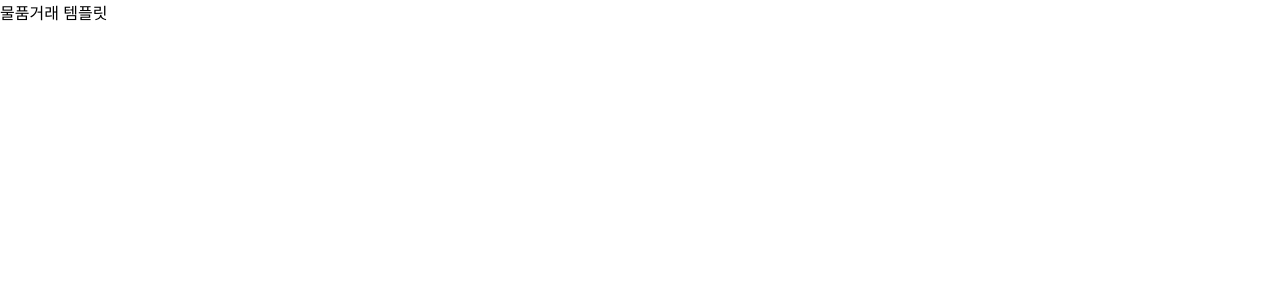
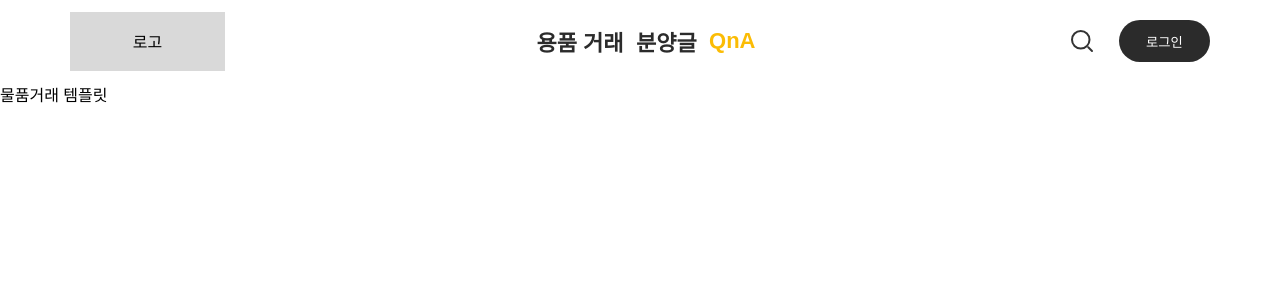
Before and after one commit to petpat-co/petpat-co-front, a React (Create React App) app: page /trade in a window 1280 px wide. Shown: the top 300 px of the page. Built offline with nearby package versions, Linux system fonts and the light colour scheme.

Commit message:
enhancement #1 헤더 생성 및 component 폴더명 components로 수정

```diff
--- a/src/Root.tsx
+++ b/src/Root.tsx
@@ -1,15 +1,19 @@
 import { Route, Routes } from "react-router-dom";
+import Header from "./components/shared/Header";
 import GoodsTrade from "./pages/GoodsTrade";
 import MainHome from "./pages/MainHome";
 import ReHoming from "./pages/ReHoming";
 
 const Root = () => {
   return (
-    <Routes>
-      <Route path="/" element={<MainHome />} />
-      <Route path="/rehome" element={<ReHoming />} />
-      <Route path="/trade" element={<GoodsTrade />} />
-    </Routes>
+    <>
+      <Header />
+      <Routes>
+        <Route path="/" element={<MainHome />} />
+        <Route path="/rehome" element={<ReHoming />} />
+        <Route path="/trade" element={<GoodsTrade />} />
+      </Routes>
+    </>
   );
 };
 
--- /dev/null
+++ b/src/components/shared/Header.tsx
@@ -0,0 +1,51 @@
+import { useState } from "react";
+import { useNavigate } from "react-router-dom";
+import * as S from "./styled.Header";
+import { ReactComponent as Search } from "../../asset/searchIcon.svg";
+const Header = () => {
+  const navigate = useNavigate();
+  const [pathname, setPathname] = useState("/");
+  const onClickMenu = (path: string) => {
+    navigate(path);
+    setPathname(path);
+  };
+  return (
+    <>
+      <S.HeaderWrap>
+        <S.LogoBox>로고</S.LogoBox>
+        <S.MenuBox>
+          {menuList.map((item) => (
+            <S.MenuItems
+              key={item.text}
+              onClick={() => onClickMenu(item.path)}
+              isSelected={pathname === item.path}
+            >
+              {item.text}
+            </S.MenuItems>
+          ))}
+        </S.MenuBox>
+        <S.LoginSearchBox>
+          <Search stroke="#333" />
+          <S.LoginButton>로그인</S.LoginButton>
+        </S.LoginSearchBox>
+      </S.HeaderWrap>
+    </>
+  );
+};
+
+export default Header;
+
+const menuList = [
+  {
+    text: "용품 거래",
+    path: "/trade",
+  },
+  {
+    text: "분양글",
+    path: "/rehome",
+  },
+  {
+    text: "QnA",
+    path: "/",
+  },
+];
--- /dev/null
+++ b/src/components/shared/styled.Header.tsx
@@ -0,0 +1,49 @@
+import styled from "styled-components";
+
+export const HeaderWrap = styled.header`
+  width: 100%;
+  height: 82px;
+  padding: 0 70px;
+  display: flex;
+  align-items: center;
+  justify-content: space-between;
+`;
+export const LogoBox = styled.div`
+  width: 155px;
+  height: 59px;
+  background: #d9d9d9;
+  display: flex;
+  align-items: center;
+  justify-content: center;
+`;
+export const MenuBox = styled.ul`
+  width: 219px;
+  height: 32px;
+  display: flex;
+  align-items: center;
+  justify-content: space-between;
+`;
+export const MenuItems = styled.li<{ isSelected: boolean }>`
+  font-weight: 700;
+  font-size: 22px;
+  color: ${({ isSelected }) => (isSelected ? "#FBBC05" : "#2b2b2b")};
+  cursor: pointer;
+`;
+export const LoginSearchBox = styled.div`
+  width: 143px;
+  height: 42px;
+  display: flex;
+  align-items: center;
+  justify-content: space-between;
+`;
+export const LoginButton = styled.button`
+  display: flex;
+  flex-direction: row;
+  justify-content: center;
+  align-items: center;
+  width: 91px;
+  height: 42px;
+  background: #2b2b2b;
+  border-radius: 120px;
+  color: #fff;
+`;
--- a/src/pages/GoodsTrade.tsx
+++ b/src/pages/GoodsTrade.tsx
@@ -1,5 +1,5 @@
 import { ReactElement } from "react";
-import GoodsTradeTemplate from "../component/trade/GoodsTradeTemplate";
+import GoodsTradeTemplate from "../components/trade/GoodsTradeTemplate";
 
 const GoodsTrade = (): ReactElement => {
   return (
--- a/src/pages/MainHome.tsx
+++ b/src/pages/MainHome.tsx
@@ -1,5 +1,5 @@
 import { ReactElement } from "react";
-import MainTemplate from "../component/mainhome/MainTemplate";
+import MainTemplate from "../components/mainhome/MainTemplate";
 
 const MainHome = (): ReactElement => {
   return (
--- a/src/pages/ReHoming.tsx
+++ b/src/pages/ReHoming.tsx
@@ -1,5 +1,5 @@
 import { ReactElement } from "react";
-import RehomingTemplate from "../component/rehoming/RehomingTemplate";
+import RehomingTemplate from "../components/rehoming/RehomingTemplate";
 
 const ReHoming = (): ReactElement => {
   return (
--- a/src/styles/theme.ts
+++ b/src/styles/theme.ts
@@ -7,6 +7,7 @@ const colors = {
   borderColor: "#e1e1e1",
   hoverMain: "#00a18d",
   buttonText: "#fff",
+  grayText: "#333",
 };
 
 const fontSizes = {
```
Also changed, not shown: src/asset/searchIcon.svg (added), src/components/mainhome/MainTemplate.tsx (renamed from src/component/mainhome/MainTemplate.tsx), src/components/rehoming/RehomingTemplate.tsx (renamed from src/component/rehoming/RehomingTemplate.tsx), src/components/trade/GoodsTradeTemplate.tsx (renamed from src/component/trade/GoodsTradeTemplate.tsx).
